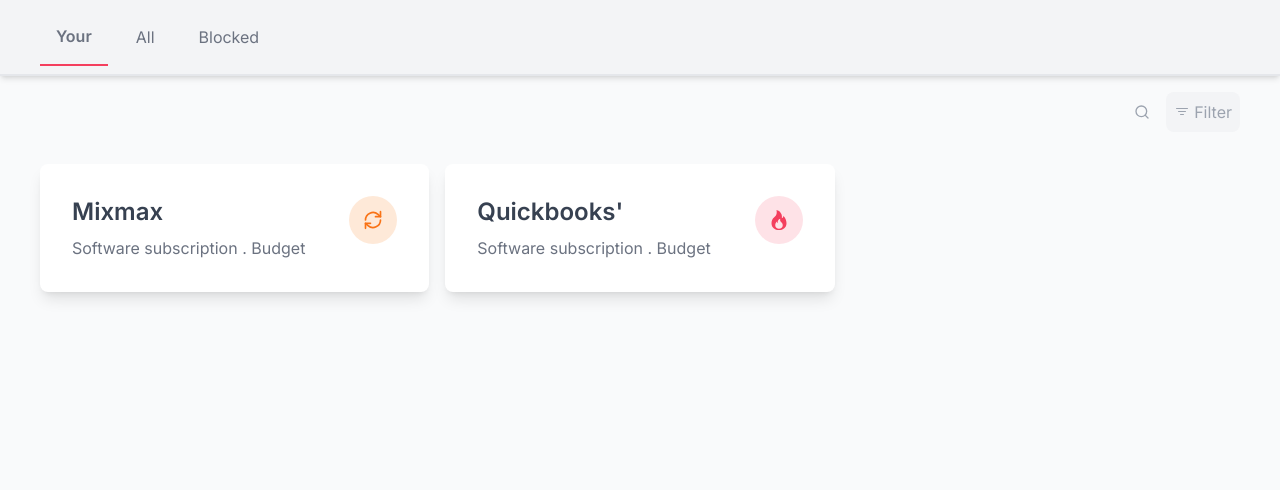
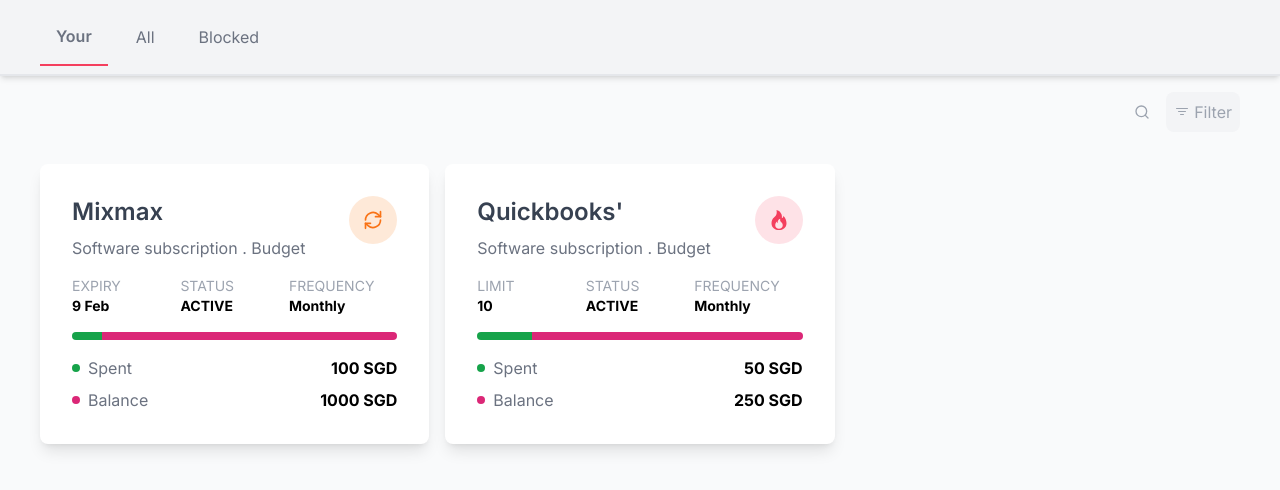
Before and after one commit to ShivangM/volopay-task, a Next.js app: page / in a window 1280 px wide. Shown: the top 490 px of the page. Built offline with nearby package versions, Linux system fonts and the light colour scheme.

Commit message:
Cards Completed

```diff
--- a/src/app/page.tsx
+++ b/src/app/page.tsx
@@ -6,7 +6,7 @@
 
 export default function Home() {
   return (
-    <main className="py-4 px-10 space-y-8 max-w-7xl mx-auto">
+    <main className="py-4 px-4 pb-10 sm:px-10 space-y-8 max-w-7xl mx-auto">
       <div className="w-full flex items-center justify-end">
         <div className="flex items-center space-x-4 text-gray-400 cursor-pointer">
           <FiSearch />
--- a/src/components/Card.tsx
+++ b/src/components/Card.tsx
@@ -22,7 +22,7 @@
   } = card;
 
   return (
-    <div className="p-8 shadow-lg rounded-lg bg-white">
+    <div className="p-8 shadow-lg rounded-lg bg-white space-y-4">
       <div className="flex justify-between">
         <div className="space-y-2">
           <h3 className="font-semibold text-2xl text-gray-700">{name}</h3>
@@ -39,6 +39,70 @@
           {card_type === 'subscription' ? <BsFire /> : <LuRefreshCw />}
         </div>
       </div>
+
+      {/* Expiry and Limit  */}
+      <div className="grid grid-cols-3 text-sm">
+        <div className="space-y-1 text-gray-400">
+          <p>{card_type === 'subscription' ? 'LIMIT' : 'EXPIRY'}</p>
+          <b className="text-black">
+            {card_type === 'subscription' ? limit : expiry}
+          </b>
+        </div>
+
+        <div className="space-y-1 text-gray-400">
+          <p>STATUS</p>
+          <b className="text-black">{status.toLocaleUpperCase()}</b>
+        </div>
+
+        <div className="space-y-1 text-gray-400">
+          <p>FREQUENCY</p>
+          <b className="text-black">Monthly</b>
+        </div>
+      </div>
+
+      {/* Spent and Balance Comparision  */}
+      <div className="w-full flex items-center">
+        <div
+          style={{
+            width: `${
+              (spent.value / (spent.value + available_to_spend.value)) * 100
+            }%`,
+          }}
+          className="h-2 bg-green-600 w-full rounded-l-full"
+        ></div>
+        <div
+          style={{
+            width: `${
+              (available_to_spend.value /
+                (spent.value + available_to_spend.value)) *
+              100
+            }%`,
+          }}
+          className="h-2 bg-pink-600 w-full rounded-r-full"
+        ></div>
+      </div>
+
+      {/* Spent and Balance Section  */}
+      <div className="space-y-2">
+        <div className="flex items-center justify-between w-full">
+          <div className="space-x-2 flex items-center">
+            <div className="h-2 w-2 bg-green-600 rounded-full" />
+            <span className="text-gray-500">Spent</span>
+          </div>
+          <b>
+            {spent.value} {spent.currency}
+          </b>
+        </div>
+        <div className="flex items-center justify-between w-full">
+          <div className="space-x-2 flex items-center">
+            <div className="h-2 w-2 bg-pink-600 rounded-full" />
+            <span className="text-gray-500">Balance</span>
+          </div>
+          <b>
+            {available_to_spend.value} {available_to_spend.currency}
+          </b>
+        </div>
+      </div>
     </div>
   );
 };
```
